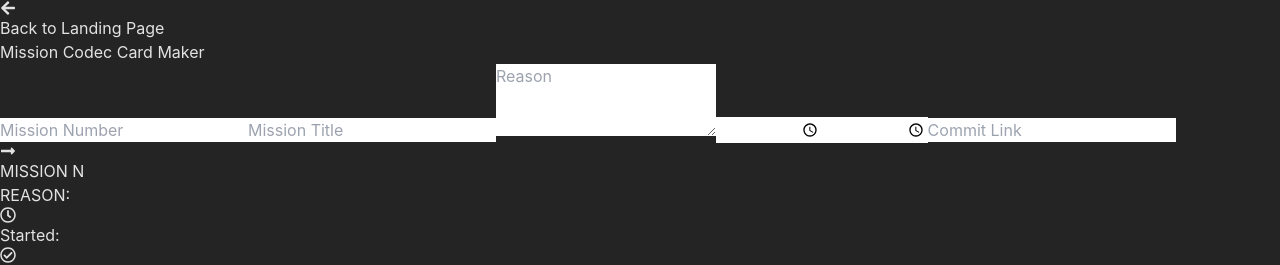
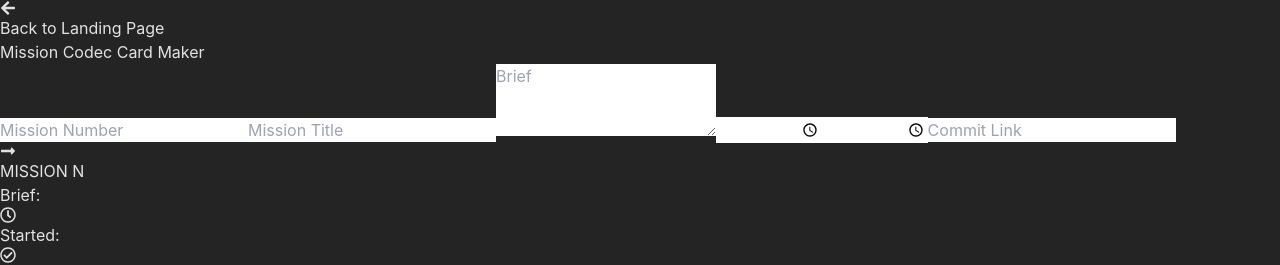
Before and after one commit to whoElseButUmar/u-tiliverse, a React (Vite) app: page / in a window 1280 px wide. Both pictures are taken after a click on the element 640 px from the left and 1384 px from the top of the page. Shown: the top 265 px of the page. Built offline with nearby package versions, Linux system fonts and the light colour scheme.

Commit message:
use brief word

```diff
--- a/src/apps/MissionCodec/components/MissionCard.tsx
+++ b/src/apps/MissionCodec/components/MissionCard.tsx
@@ -7,7 +7,7 @@ import { FaGithub } from "@react-icons/all-files/fa/FaGithub";
 interface MissionCardProps {
   missionNumber: string;
   missionTitle: string;
-  reason: string;
+  brief: string;
   startTime: string;
   endTime: string;
   commitLink: string;
@@ -16,7 +16,7 @@ interface MissionCardProps {
 export const MissionCard: React.FC<MissionCardProps> = ({
   missionNumber,
   missionTitle,
-  reason,
+  brief,
   startTime,
   endTime,
   commitLink,
@@ -30,8 +30,8 @@ export const MissionCard: React.FC<MissionCardProps> = ({
         <p className="text-xl text-white">{missionTitle}</p>
       </div>
       <div className="bg-slate-700 p-4 rounded-lg flex flex-col items-start">
-        <h4 className="text-green-500 font-bold ">REASON:</h4>
-        <p className="text-white text-base">{reason}</p>
+        <h4 className="text-green-500 font-bold ">Brief:</h4>
+        <p className="text-white text-base">{brief}</p>
       </div>
     </div>
 
--- a/src/apps/MissionCodec/components/MissionForm.tsx
+++ b/src/apps/MissionCodec/components/MissionForm.tsx
@@ -4,7 +4,7 @@ interface MissionFormProps {
   formData: {
     missionNumber: string;
     missionTitle: string;
-    reason: string;
+    brief: string;
     startTime: string;
     endTime: string;
     commitLink: string;
@@ -38,9 +38,9 @@ export const MissionForm: React.FC<MissionFormProps> = ({
     />
     <textarea
       className="w-full p-2  border rounded bg-slate-700 text-white"
-      placeholder="Reason"
-      name="reason"
-      value={formData.reason}
+      placeholder="Brief"
+      name="brief"
+      value={formData.brief}
       onChange={handleInputChange}
       rows={3}
     />
--- a/src/apps/MissionCodec/hooks/useMissionForm.ts
+++ b/src/apps/MissionCodec/hooks/useMissionForm.ts
@@ -3,7 +3,7 @@ import { useState } from "react";
 interface MissionFormData {
   missionNumber: string;
   missionTitle: string;
-  reason: string;
+  brief: string;
   startTime: string;
   endTime: string;
   commitLink: string;
@@ -13,7 +13,7 @@ export const useMissionForm = () => {
   const [formData, setFormData] = useState<MissionFormData>({
     missionNumber: "",
     missionTitle: "",
-    reason: "",
+    brief: "",
     startTime: "",
     endTime: "",
     commitLink: "",
```
